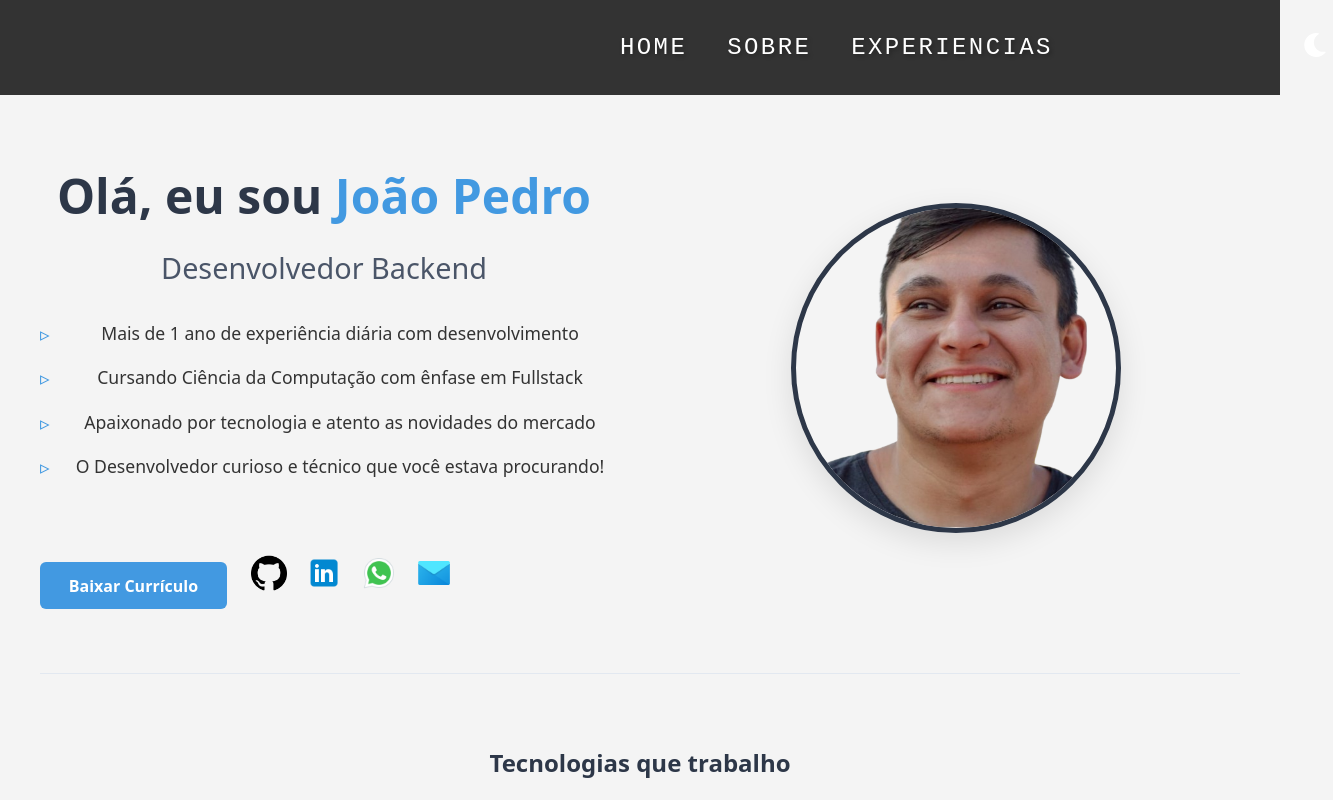
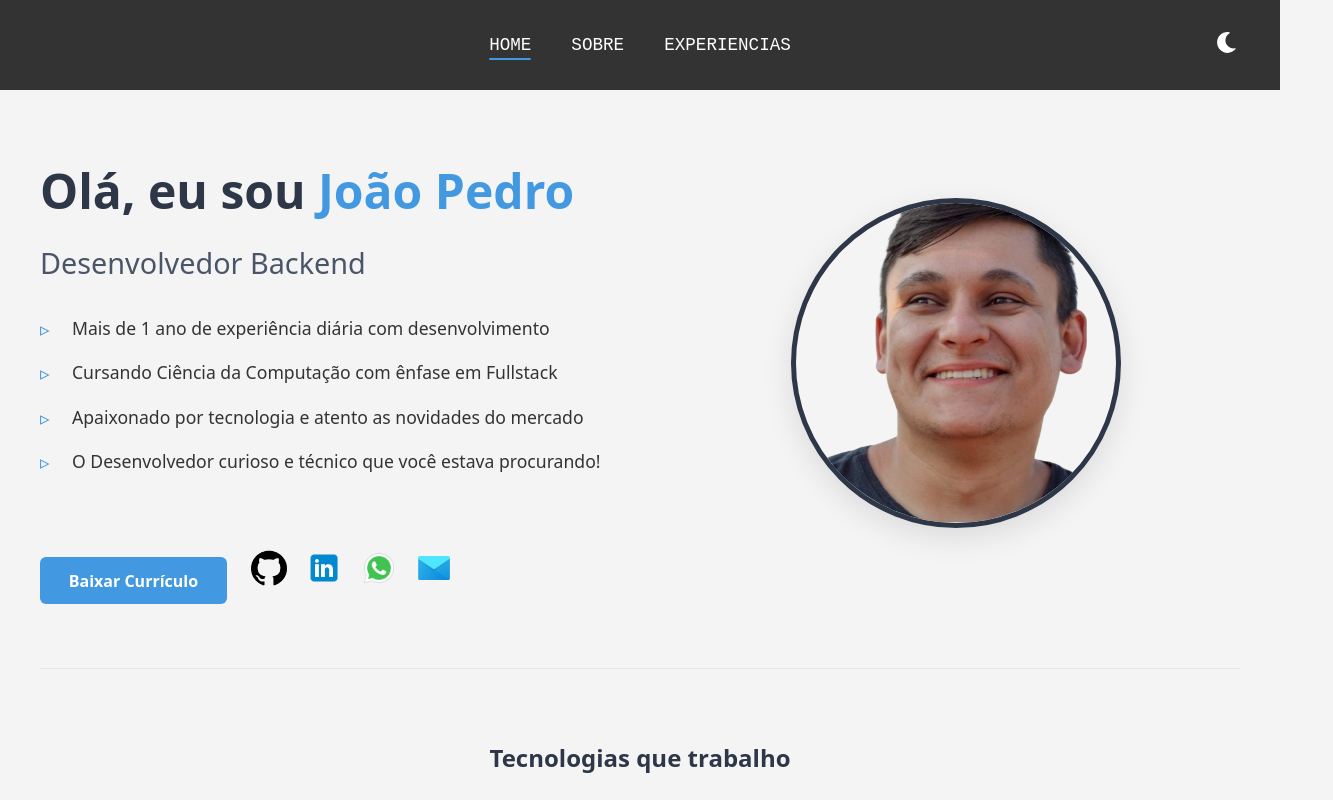
Before and after one commit to jaoguimaraes/portfolio, a React (Create React App) app: page / in a window 1280 px wide. Shown: the top 800 px of the page, 1333 px wide, since content can reach past the window. Built offline with nearby package versions, Linux system fonts and the light colour scheme.

Commit message:
IMPROVEMENTS

```diff
--- a/src/App.js
+++ b/src/App.js
@@ -1,6 +1,6 @@
 import React, { useEffect, useState } from "react";
 import { FaSun, FaMoon, FaBars, FaTimes } from "react-icons/fa";
-import { Routes, Route, Link } from "react-router-dom";
+import { Routes, Route, Link, useLocation } from "react-router-dom";
 import Home from "./Components/Home";
 import Skills from "./Components/Experiences";
 import About from "./Components/About";
@@ -18,6 +18,7 @@ function App() {
 
   const [isMobile, setIsMobile] = useState(window.innerWidth < 768);
   const [menuOpen, setMenuOpen] = useState(false);
+  const location = useLocation();
 
   useEffect(() => {
     if (darkMode) {
@@ -45,6 +46,10 @@ function App() {
     setMenuOpen(!menuOpen);
   };
 
+  const isActive = (path) => {
+    return location.pathname === path;
+  };
+
   return (
     <>
       <header>
@@ -59,19 +64,33 @@ function App() {
             </button>
           )}
 
-          <ul className={`desktop-menu ${isMobile ? "hidden" : ""}`}>
+          {!isMobile && (
+            <ul className="desktop-menu">
               <li>
-              <Link to="/">Home</Link>
+                <Link to="/" className={isActive("/") ? "active" : ""}>
+                  HOME
+                </Link>
               </li>
               <li>
-              <Link to="/About">Sobre</Link>
+                <Link
+                  to="/about"
+                  className={isActive("/about") ? "active" : ""}
+                >
+                  SOBRE
+                </Link>
               </li>
               <li>
-              <Link to="/experiences">Experiencias</Link>
+                <Link
+                  to="/experiences"
+                  className={isActive("/experiences") ? "active" : ""}
+                >
+                  EXPERIENCIAS
+                </Link>
               </li>
             </ul>
+          )}
 
-          <div className={`theme-toggle-container ${menuOpen ? "hidden" : ""}`}>
+          <div className="theme-toggle-container">
             <button
               onClick={() => setDarkMode(!darkMode)}
               className="theme-toggle-button"
@@ -82,21 +101,27 @@ function App() {
           </div>
 
           {isMobile && menuOpen && (
-            <div className="mobile-menu">
-              <ul>
+            <div className="mobile-menu active">
+              <ul className="mobile-menu-list">
                 <li>
-                  <Link to="/" onClick={toggleMenu}>
-                    Home
+                  <Link to="/" className={isActive("/") ? "active" : ""}>
+                    HOME
                   </Link>
                 </li>
                 <li>
-                  <Link to="/About" onClick={toggleMenu}>
-                    Sobre
+                  <Link
+                    to="/about"
+                    className={isActive("/about") ? "active" : ""}
+                  >
+                    SOBRE
                   </Link>
                 </li>
                 <li>
-                  <Link to="/experiences" onClick={toggleMenu}>
-                    Experiencias
+                  <Link
+                    to="/experiences"
+                    className={isActive("/experiences") ? "active" : ""}
+                  >
+                    EXPERIENCIAS
                   </Link>
                 </li>
               </ul>
--- a/src/Styles/About.css
+++ b/src/Styles/About.css
@@ -6,6 +6,12 @@
   margin: 0 auto;
   text-align: left;
   box-shadow: 0 4px 10px rgba(0, 0, 0, 0.1);
+  transition: all 0.3s ease;
+}
+
+body.dark .about-section {
+  background: #1e1e1e;
+  box-shadow: 0 4px 10px rgba(0, 0, 0, 0.3);
 }
 
 .about-content {
@@ -28,6 +34,11 @@
   border-radius: 150px;
   box-shadow: 0 4px 10px rgba(0, 0, 0, 0.2);
   margin-top: 20px;
+  transition: all 0.3s ease;
+}
+
+body.dark .profile-img {
+  box-shadow: 0 4px 10px rgba(0, 0, 0, 0.4);
 }
 
 .social-icons {
@@ -58,6 +69,10 @@
   margin-top: 20px;
 }
 
+body.dark .cta-button {
+  background-color: #3182ce;
+}
+
 .social-icon {
   width: 50px;
   transition: transform 0.3s ease;
@@ -76,6 +91,11 @@
   color: #333;
   margin-bottom: 30px;
   margin-top: 0;
+  transition: color 0.3s ease;
+}
+
+body.dark .about-h2 {
+  color: #f0f0f0;
 }
 
 .about-p {
@@ -84,6 +104,11 @@
   line-height: 1.8;
   font-family: system-ui, -apple-system, BlinkMacSystemFont, "Segoe UI", Roboto,
     Oxygen, Ubuntu, Cantarell, "Open Sans", "Helvetica Neue", sans-serif;
+  transition: color 0.3s ease;
+}
+
+body.dark .about-p {
+  color: #cccccc;
 }
 
 @media (max-width: 768px) {
@@ -93,7 +118,7 @@
   }
 
   .profile-img {
-    margin-top: 01px;
+    margin-top: 1px;
   }
 
   .about-h2 {
--- a/src/Styles/App.css
+++ b/src/Styles/App.css
@@ -3,95 +3,130 @@ body {
   margin: 0;
   padding: 0;
   background-color: #f4f4f4;
-  text-align: center;
-  color: black;
+  color: #333;
   transition: all 0.3s ease;
 }
 
 body.dark {
   background-color: #121212;
-  color: white;
-}
-
-.theme-toggle-button {
-  background: none;
-  font-size: 24px;
-  cursor: pointer;
-  border: none;
-  color: inherit;
-  padding-left: 250px;
-}
-
-div {
-  color: #333;
-  word-wrap: break-word;
-  flex: 1 1 45%;
-  box-sizing: border-box;
-}
-
-body.dark div {
-  color: #fff;
+  color: #e0e0e0;
 }
 
 header {
   background: #333;
   color: #fff;
-  padding: 10px 20px;
-  font-size: 1.5em;
-  text-transform: uppercase;
-  text-shadow: 2px 2px 4px rgba(0, 0, 0, 0.3);
-  letter-spacing: 0.1em;
-  font-weight: 400;
+  padding: 15px 20px;
+  position: relative;
+  height: 60px;
+  display: flex;
+  align-items: center;
+}
+
+body.dark header {
+  background-color: #1e1e1e;
+  border-bottom: 1px solid #333;
+}
+
+nav {
+  width: 100%;
+  height: 100%;
+  display: flex;
+  align-items: center;
+  justify-content: center;
   position: relative;
 }
 
-nav {
-  display: flex;
-  align-items: center;
-  justify-content: space-between;
-}
-
+/* Menu Desktop */
 .desktop-menu {
   display: flex;
   list-style: none;
-  margin-left: 25em;
+  margin: 0;
   padding: 0;
   gap: 40px;
+  position: relative;
 }
 
+.desktop-menu li {
+  position: relative;
+}
+
+.desktop-menu a {
+  color: #fff;
+  text-decoration: none;
+  transition: color 0.3s ease;
+  font-size: 1.1rem;
+}
+
+.desktop-menu a:hover {
+  color: #ccc;
+}
+
+.desktop-menu .active {
+  position: relative;
+}
+
+.desktop-menu .active::after {
+  content: "";
+  position: absolute;
+  bottom: -5px;
+  left: 0;
+  width: 100%;
+  height: 2px;
+  background: #4299e1;
+  border-radius: 2px;
+}
+
+/* Botão de Tema no Desktop */
+.theme-toggle-container {
+  position: absolute;
+  right: 20px;
+  top: 50%;
+  transform: translateY(-50%);
+}
+
+/* Botão Hamburger */
 .hamburger-button {
   background: none;
   border: none;
   font-size: 1.5rem;
   cursor: pointer;
   color: white;
-  padding: 12px 1px;
-  display: none;
+  padding: 5px;
+  position: absolute;
+  left: 15px;
+  top: 50%;
+  transform: translateY(-50%);
   z-index: 1001;
 }
 
+/* Menu Mobile */
 .mobile-menu {
   position: absolute;
-  top: -10%;
-  left: 10%;
-  right: 0;
-  background: #333;
+  left: 50px;
+  right: 50px;
+  top: 0;
+  height: 100%;
+  display: none;
+  align-items: center;
   z-index: 1000;
-  padding: 19px;
 }
 
 .mobile-menu.active {
   display: flex;
-  justify-content: center;
-  animation: slideDown 0.3s ease;
 }
 
-.mobile-menu ul {
+.mobile-menu-list {
+  display: flex;
   list-style: none;
   margin: 0;
   padding: 0;
+  width: 100%;
+  justify-content: space-between;
+}
+
+.mobile-menu li {
+  position: relative;
   display: flex;
-  flex-direction: row;
   justify-content: center;
 }
 
@@ -99,53 +134,73 @@ nav {
   color: white;
   text-decoration: none;
   padding: 10px 5px;
-  display: block;
+  display: inline-block;
+  font-size: 0.9rem;
+  transition: all 0.3s ease;
+  white-space: nowrap;
+  position: relative;
 }
 
-.theme-toggle-container {
-  margin-left: auto;
+.mobile-menu a.active::after {
+  content: "";
+  position: absolute;
+  bottom: 5px;
+  left: 0;
+  width: calc(100% - 10px); /* Ajuste para o padding */
+  height: 3px;
+  background: #4299e1;
+  border-radius: 2px;
+  margin: 0 5px; /* Compensa o padding */
 }
 
-.hidden {
-  display: none !important;
-}
-
-nav ul li a {
-  color: #fff;
-  text-decoration: none;
-  transition: color 0.3s ease;
-}
-
-nav ul li a:hover {
+.mobile-menu a:hover {
   color: #ccc;
 }
 
+.theme-toggle-button {
+  background: none;
+  font-size: 1.3rem;
+  cursor: pointer;
+  border: none;
+  color: white;
+  padding: 3px;
+  transition: transform 0.3s ease;
+}
+
+.theme-toggle-button:hover {
+  transform: scale(1.1);
+}
+
+/* Dark Mode Styles */
+body.dark .desktop-menu a {
+  color: #bbbbbb;
+}
+
+body.dark .desktop-menu a:hover {
+  color: #fff;
+}
+
+body.dark .mobile-menu a {
+  color: #bbbbbb;
+}
+
+body.dark .mobile-menu a:hover {
+  color: #fff;
+}
+
+body.dark .theme-toggle-button:hover {
+  color: #bb86fc;
+}
+
+/* Responsividade */
 @media (max-width: 768px) {
-  div {
-    flex: 1 1 100%;
-  }
-
-  header {
-    font-size: 1.2em;
-    padding: 10px;
-  }
-
   .desktop-menu {
     display: none;
   }
 
-  .hamburger-button {
-    display: block;
-  }
-
-  .theme-toggle-container {
-    position: static;
-    margin-left: 0;
-  }
-
-  .theme-toggle-button {
-    position: static;
-    margin-left: auto;
+  .mobile-menu a {
+    font-size: 0.85rem;
+    padding: 10px 5px;
   }
 }
 
@@ -153,4 +208,24 @@ nav ul li a:hover {
   .mobile-menu {
     display: none !important;
   }
+
+  .hamburger-button {
+    display: none;
+  }
+
+  nav {
+    justify-content: center;
+  }
 }
+
+@media (max-width: 480px) {
+  .mobile-menu a {
+    font-size: 1rem;
+    padding: 8px 3px;
+  }
+
+  .mobile-menu a.active::after {
+    width: calc(100% - 6px);
+    margin: 0 3px;
+  }
+}
--- a/src/Styles/Home.css
+++ b/src/Styles/Home.css
@@ -4,6 +4,7 @@
   padding: 2rem;
   font-family: system-ui, -apple-system, BlinkMacSystemFont, "Segoe UI", Roboto,
     Oxygen, Ubuntu, Cantarell, "Open Sans", "Helvetica Neue", sans-serif;
+  transition: all 0.3s ease;
 }
 
 .content-wrapper {
@@ -30,6 +31,12 @@
   object-fit: cover;
   border: 5px solid #2d3748;
   box-shadow: 0 10px 30px rgba(0, 0, 0, 0.1);
+  transition: all 0.3s ease;
+}
+
+body.dark .profile-image {
+  border-color: #e2e8f0;
+  box-shadow: 0 10px 30px rgba(0, 0, 0, 0.3);
 }
 
 .home-title {
@@ -37,6 +44,11 @@
   margin-bottom: 0.5rem;
   color: #2d3748;
   line-height: 1.2;
+  transition: color 0.3s ease;
+}
+
+body.dark .home-title {
+  color: #f8f9fa;
 }
 
 .name-highlight {
@@ -48,6 +60,11 @@
   color: #4a5568;
   margin-bottom: 2rem;
   font-weight: 500;
+  transition: color 0.3s ease;
+}
+
+body.dark .home-subtitle {
+  color: #cbd5e0;
 }
 
 .content-block {
@@ -69,6 +86,11 @@
   padding-left: 2rem;
   font-size: 1.1rem;
   line-height: 1.6;
+  transition: color 0.3s ease;
+}
+
+body.dark .highlights li {
+  color: #e2e8f0;
 }
 
 .highlight-icon {
@@ -121,6 +143,11 @@
   margin-top: 4rem;
   padding-top: 3rem;
   border-top: 1px solid #e2e8f0;
+  transition: border-color 0.3s ease;
+}
+
+body.dark .tech-stack {
+  border-top-color: #2d3748;
 }
 
 .tech-title {
@@ -128,6 +155,11 @@
   font-size: 1.5rem;
   margin-bottom: 2rem;
   color: #2d3748;
+  transition: color 0.3s ease;
+}
+
+body.dark .tech-title {
+  color: #f8f9fa;
 }
 
 .tech-icons-grid {
@@ -153,8 +185,14 @@
 .tech-icon span {
   font-size: 0.9rem;
   color: #4a5568;
+  transition: color 0.3s ease;
 }
 
+body.dark .tech-icon span {
+  color: #cbd5e0;
+}
+
+/* Media Queries (mantidos originais) */
 @media (max-width: 768px) {
   .content-wrapper {
     flex-direction: column-reverse;
```
Also changed, not shown: src/Styles/Experiences.css (+69 -0 lines). Lines whose indentation alone changed are shown as unchanged.
